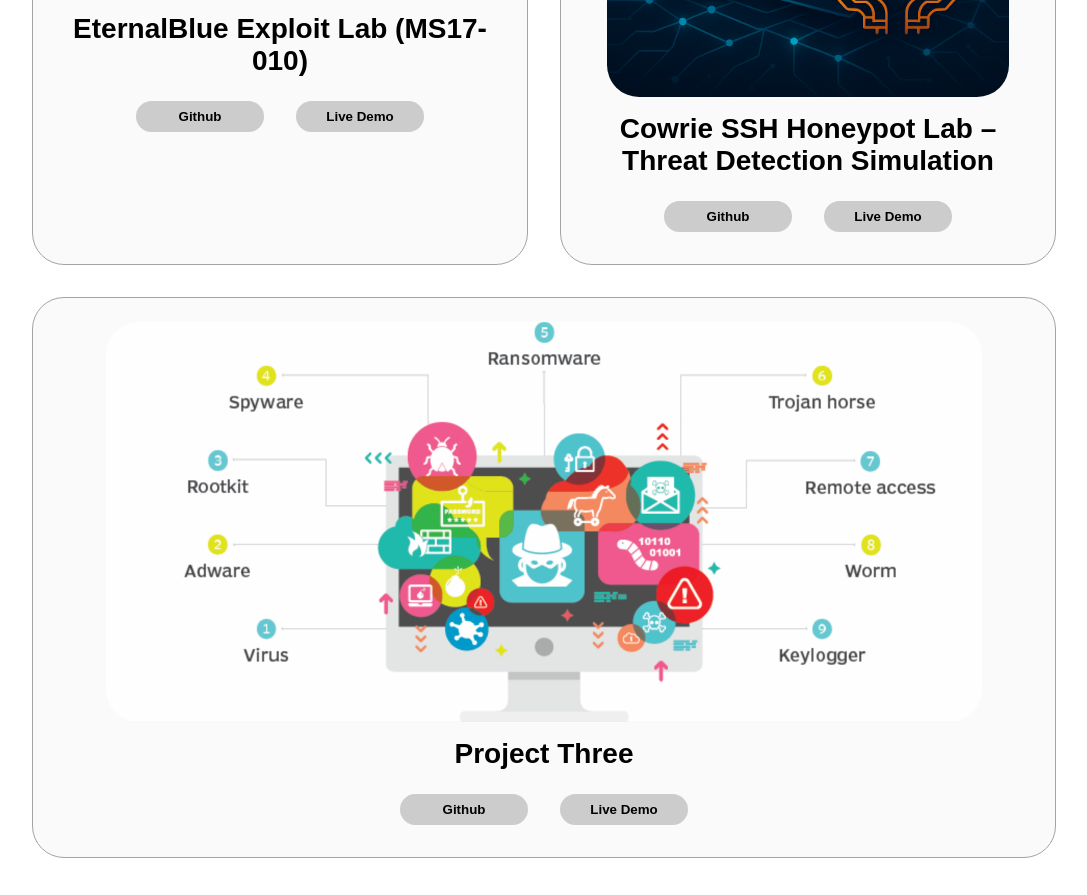
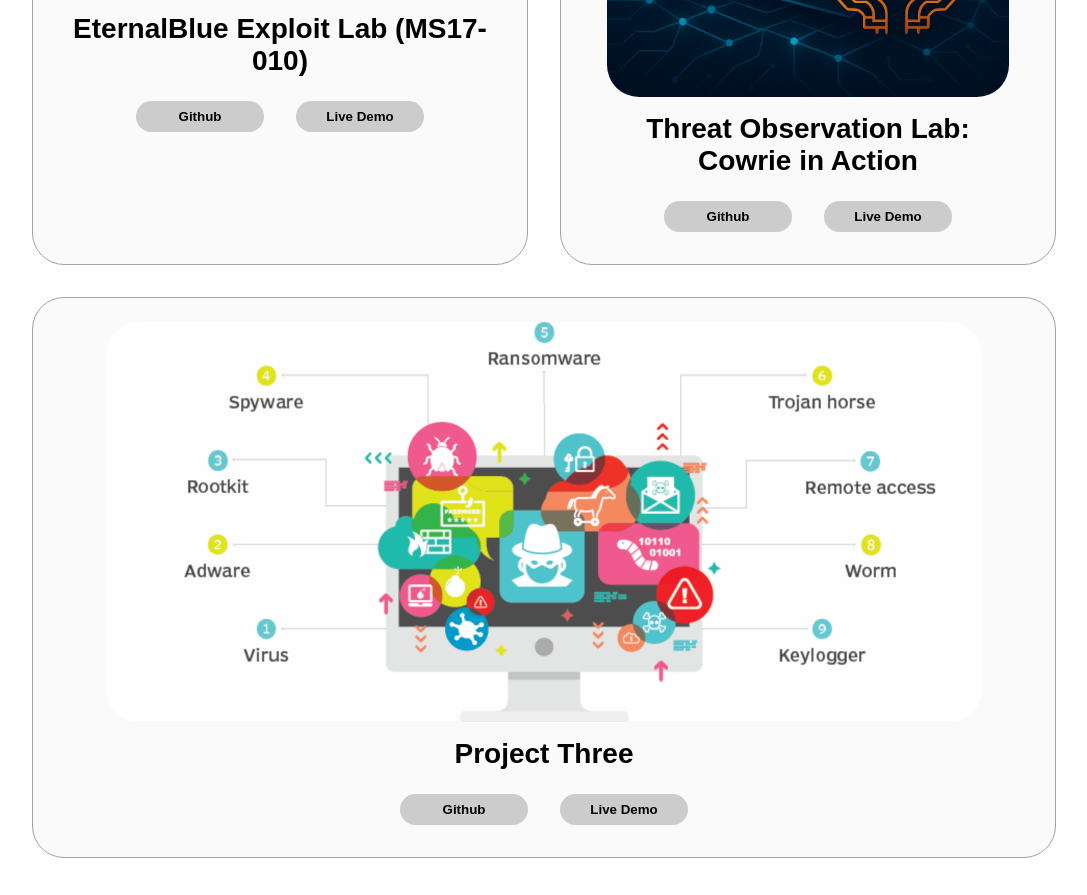
Before and after one commit to jtr2515/Myspace, a plain HTML site: page index.html in a window 1280 px wide. Shown: the part 2458-3353 px from the top of the page, without its empty margins (96-1183 px from the left). Drawn offline with Linux system fonts and the light colour scheme.

Commit message:
Update index.html

```diff
--- a/index.html
+++ b/index.html
@@ -227,7 +227,7 @@
             <div class="article-container">
               <img src="./assets/project-2.png" alt="Project 2" class="project-img" />
             </div>
-            <h2 class="experience-sub-title project-title">Cowrie SSH Honeypot Lab – Threat Detection Simulation</h2>
+            <h2 class="experience-sub-title project-title">Threat Observation Lab: Cowrie in Action</h2>
             <div class="btn-container">
               <button class="btn btn-color-2 project-btn" onclick="location.href='https://github.com/'">Github</button>
               <button class="btn btn-color-2 project-btn" onclick="location.href='https://github.com/'">Live Demo</button>
```
